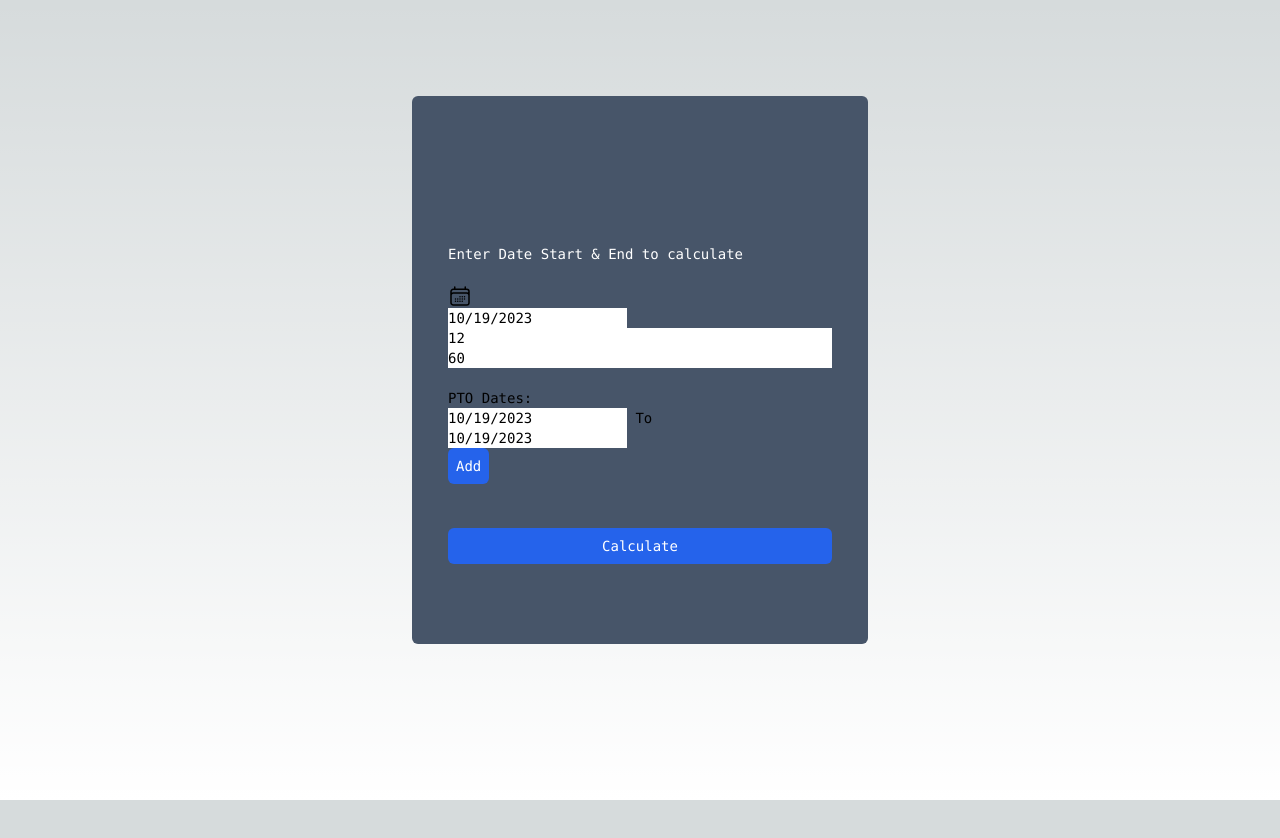
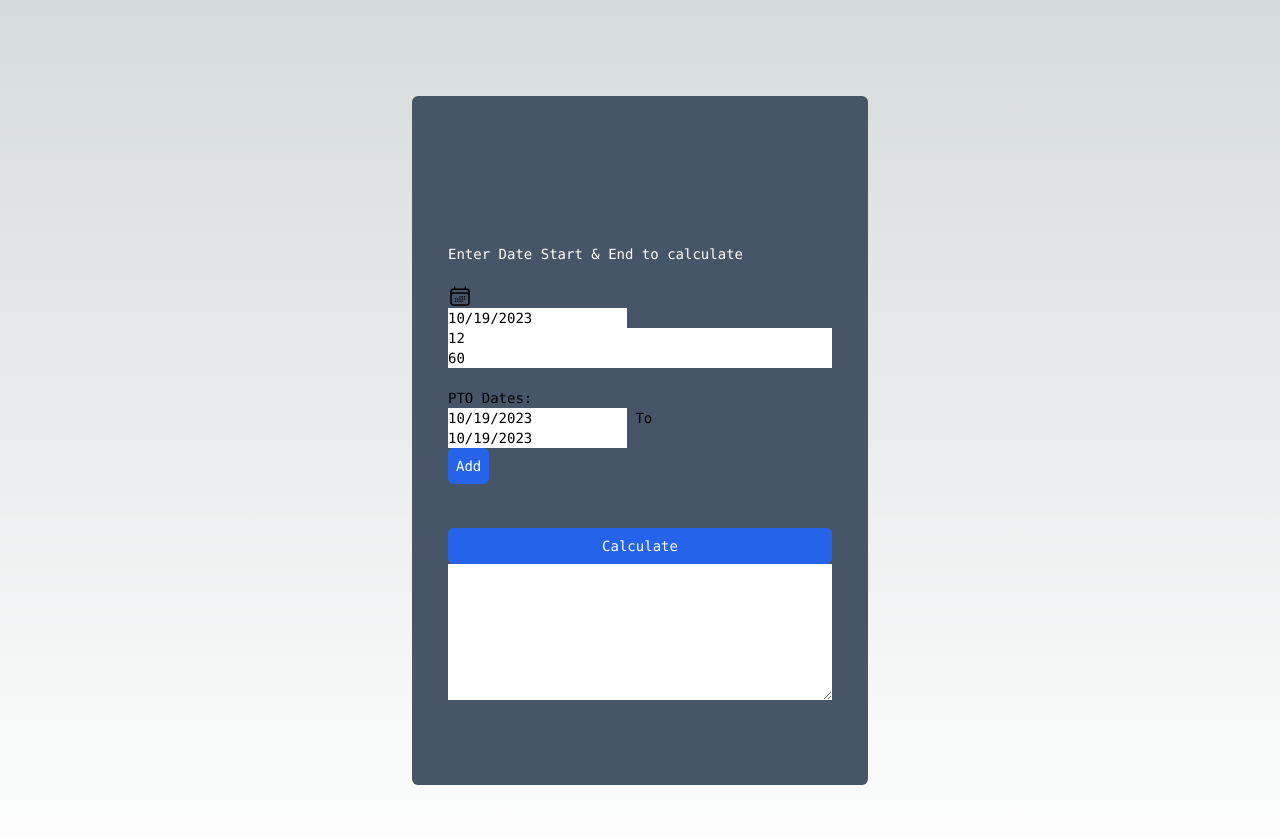
Before and after one commit to n3cr0Tech/wfh_date_calculator, a Next.js app: page / in a window 1280 px wide. Shown: the top 838 px of the page. Before the commit the page ends 800 px from the top, so only its background shows below. Built offline with nearby package versions, Linux system fonts and the light colour scheme.

Commit message:
Created a textarea for a multiline output

```diff
--- a/src/components/ui/main-form.tsx
+++ b/src/components/ui/main-form.tsx
@@ -94,7 +94,10 @@ export default function MainForm() {
                 <button type="submit" className="btn rounded-md text-white bg-blue-600 hover:bg-blue-700 w-full py-2 px-4">Calculate</button>
                 </div>
               </div>
-              <h2>{CalculatedOutput}</h2>
+              <textarea
+                className="w-full py-12 text-black"
+                value={CalculatedOutput}
+              />
             </form>
           </div>
         </div>
```
